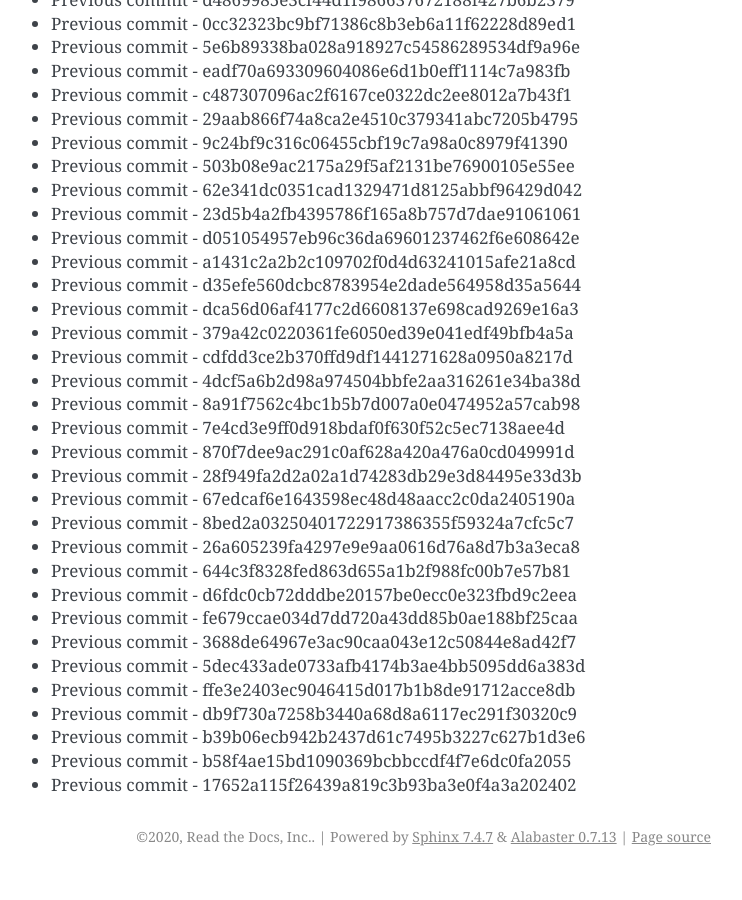
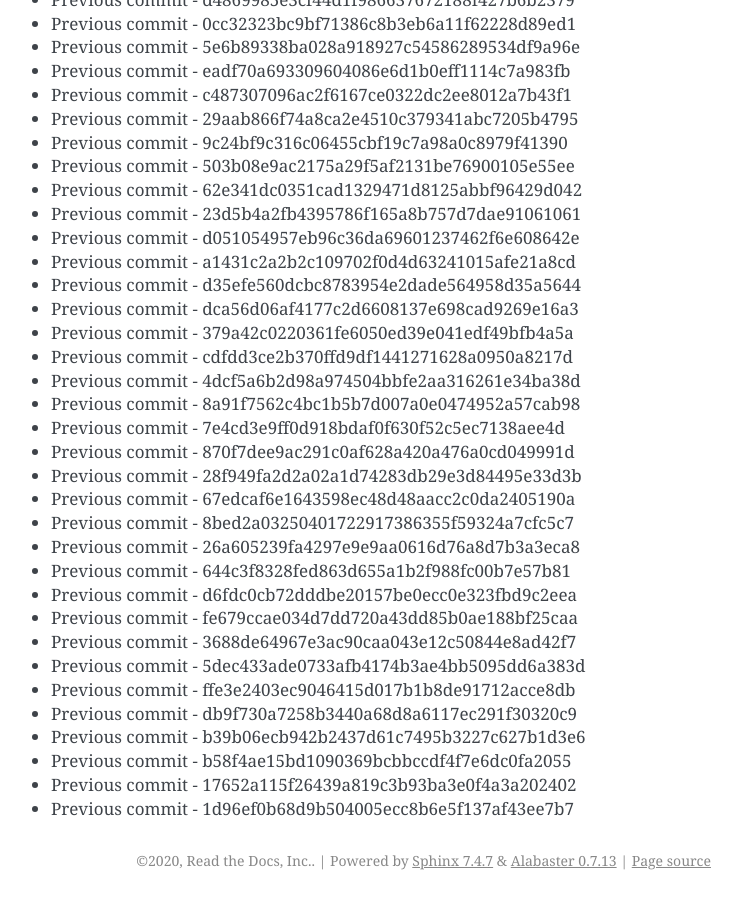
Before and after one commit to readthedocs/rtd-git-stresstest, a Sphinx documentation site: the page built from docs/updates.rst, in a window 1280 px wide and 900 px high, scrolled down 29450 px. Shown: the whole window, without its empty margins (399-1141 px from the left). Built offline with Sphinx 7.4.7, drawn with Linux system fonts in a browser that asks for light colours; before the commit the page ends 30326 px from its top, so only the background shows below that.

Commit message:
Generating commit from previous: 1d96ef0b68d9b504005ecc8b6e5f137af43ee7b7

```diff
--- a/docs/updates.rst
+++ b/docs/updates.rst
@@ -1269,3 +1269,4 @@ It can be tested for any performance characteristics.
 * Previous commit - b39b06ecb942b2437d61c7495b3227c627b1d3e6
 * Previous commit - b58f4ae15bd1090369bcbbccdf4f7e6dc0fa2055
 * Previous commit - 17652a115f26439a819c3b93ba3e0f4a3a202402
+* Previous commit - 1d96ef0b68d9b504005ecc8b6e5f137af43ee7b7
```
